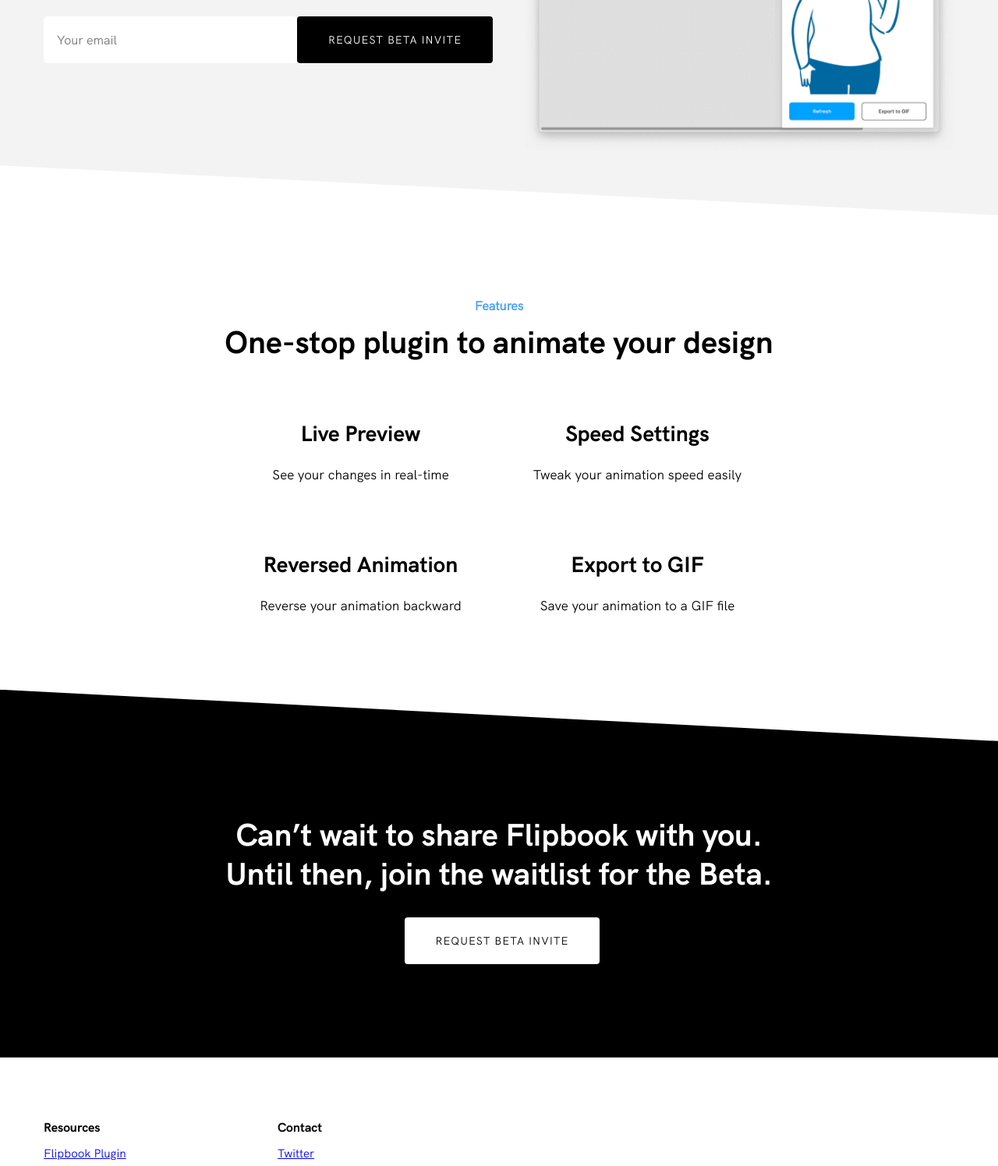
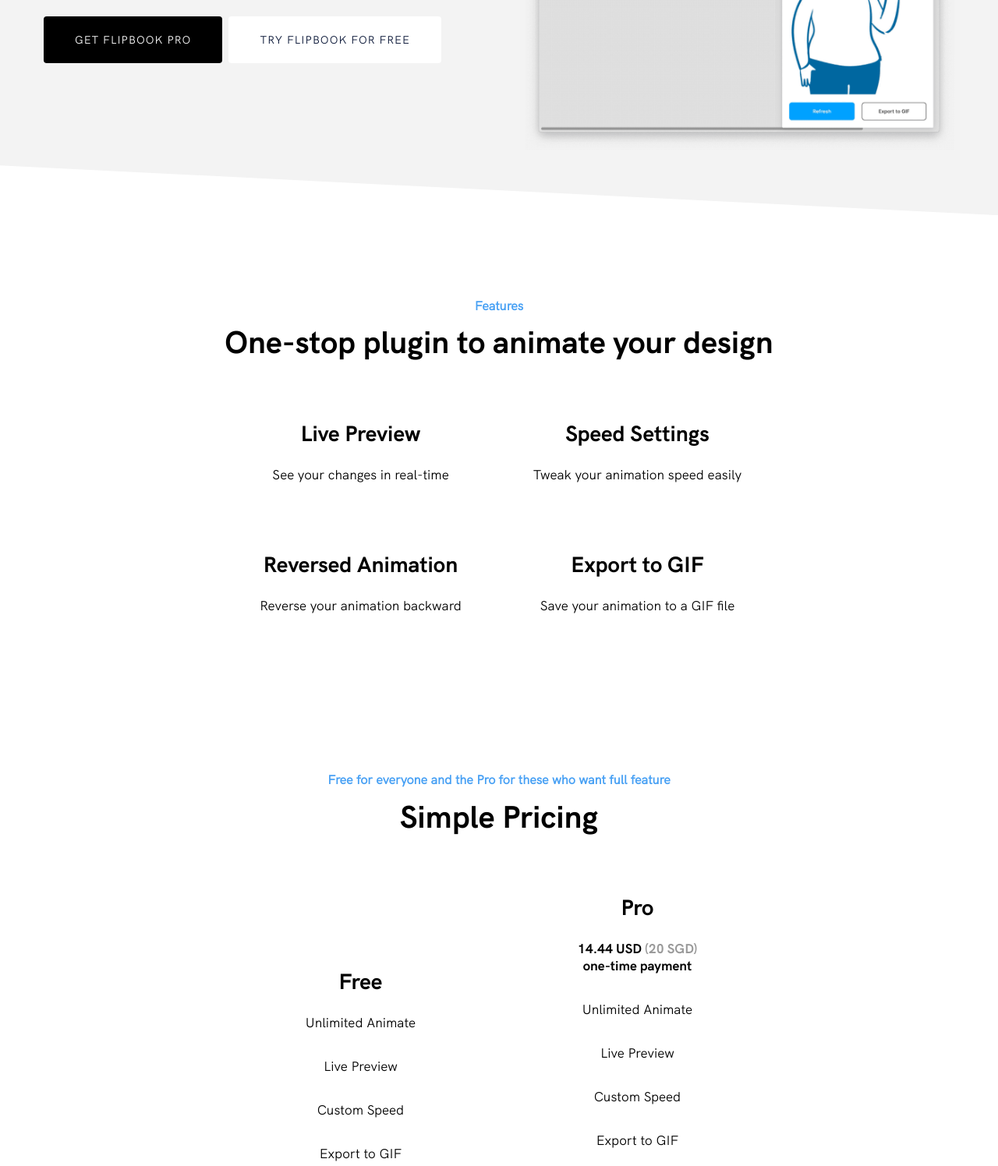
Before and after one commit to sonnylazuardi/flipbook-gatsby, a Gatsby site: page / in a window 1280 px wide. Shown: the part 404-1900 px from the top of the page at 78% size. Built offline with nearby package versions, Linux system fonts and the light colour scheme; Gatsby itself is replaced by a stand-in of ours.

Commit message:
update launch

```diff
--- a/src/components/common/navigation/navigation.js
+++ b/src/components/common/navigation/navigation.js
@@ -111,14 +111,14 @@
 
           <Mobile hide>{this.getNavList({})}</Mobile>
           <ActionsContainer>
-            {/* <button
+            <button
               onClick={() => {
                 window.location.href =
-                  "https://www.figma.com/community/plugin/817604235833854051/Flipbook"
+                  "https://www.figma.com/community/plugin/823077195186711433/Flipbook"
               }}
             >
               Download Plugin
-            </button> */}
+            </button>
           </ActionsContainer>
         </StyledContainer>
         <Mobile>
--- a/src/components/sections/features.js
+++ b/src/components/sections/features.js
@@ -29,7 +29,7 @@
         </FeaturesGrid>
       </StyledContainer>
     </Section>
-    {/* <Section id="pricing">
+    <Section id="pricing">
       <StyledContainer>
         <Subtitle>
           Free for everyone and the Pro for these who want full feature
@@ -58,14 +58,13 @@
             <FeatureText>Custom Speed</FeatureText>
             <FeatureText>Export to GIF</FeatureText>
             <FeatureText>Pro Badge & Cleaner Menu</FeatureText>
-            <FeatureText>Onion Skin (Roadmap)</FeatureText>
-            <FeatureText>Animated SVG / Lottie Export (Roadmap)</FeatureText>
+            <FeatureText>Onion Skin</FeatureText>
             <FeatureText>No Watermark</FeatureText>
           </FeatureItem>
         </FeaturesGrid>
         <FeaturesGrid></FeaturesGrid>
       </StyledContainer>
-    </Section> */}
+    </Section>
   </React.Fragment>
 )
 
--- a/src/components/sections/getstarted.js
+++ b/src/components/sections/getstarted.js
@@ -6,7 +6,7 @@
 const GetStarted = () => (
   <StyledSection>
     <GetStartedContainer>
-      {/* <GetStartedTitle>No Watermark, 100% Your Design</GetStartedTitle>
+      <GetStartedTitle>No Watermark, 100% Your Design</GetStartedTitle>
       <TryItButton
         onClick={() => {
           window.location.href = "https://gumroad.com/l/Dnxyh"
@@ -18,19 +18,7 @@
         Upgrading to Flipbook Pro means that
         <br />
         you already support the creator
-      </Subtitle> */}
-      <GetStartedTitle>
-        Can’t wait to share Flipbook with you.
-        <br />
-        Until then, join the waitlist for the Beta.
-      </GetStartedTitle>
-      <TryItButton
-        onClick={() => {
-          window.location.href = "#"
-        }}
-      >
-        Request Beta Invite
-      </TryItButton>
+      </Subtitle>
     </GetStartedContainer>
   </StyledSection>
 )
--- a/src/components/sections/header.js
+++ b/src/components/sections/header.js
@@ -35,7 +35,7 @@
               and GIF file export
             </h2>
             <HeaderForm onSubmit={handleSubmit}>
-              {/* <HeaderButton
+              <HeaderButton
                 onClick={() => {
                   window.location.href = "https://gumroad.com/l/Dnxyh"
                 }}
@@ -46,41 +46,10 @@
                 secondary={true}
                 onClick={() => {
                   window.location.href =
-                    "https://www.figma.com/community/plugin/817604235833854051/Flipbook"
+                    "https://www.figma.com/community/plugin/823077195186711433/Flipbook"
                 }}
               >
                 Try Flipbook For Free
-              </HeaderButton> */}
-              <HeaderInput
-                placeholder="Your email"
-                value={email}
-                onChange={e => setEmail(e.target.value)}
-              />
-              <HeaderButton
-                onClick={() => {
-                  if (validateEmail(email) && !loading) {
-                    setLoading(true)
-                    fetch(`https://plugin-api.sonnylab.com/users`, {
-                      method: "post",
-                      headers: {
-                        "Content-Type": "application/json",
-                      },
-                      body: JSON.stringify({
-                        email: email,
-                      }),
-                    })
-                      .then(res => res.json())
-                      .then(data => {
-                        setLoading(false)
-                        setEmail("")
-                        alert("Invite requested")
-                      })
-                  } else {
-                    alert("Please enter a valid email")
-                  }
-                }}
-              >
-                {loading ? "Requesting..." : "Request Beta Invite"}
               </HeaderButton>
             </HeaderForm>
           </HeaderTextGroup>
```
